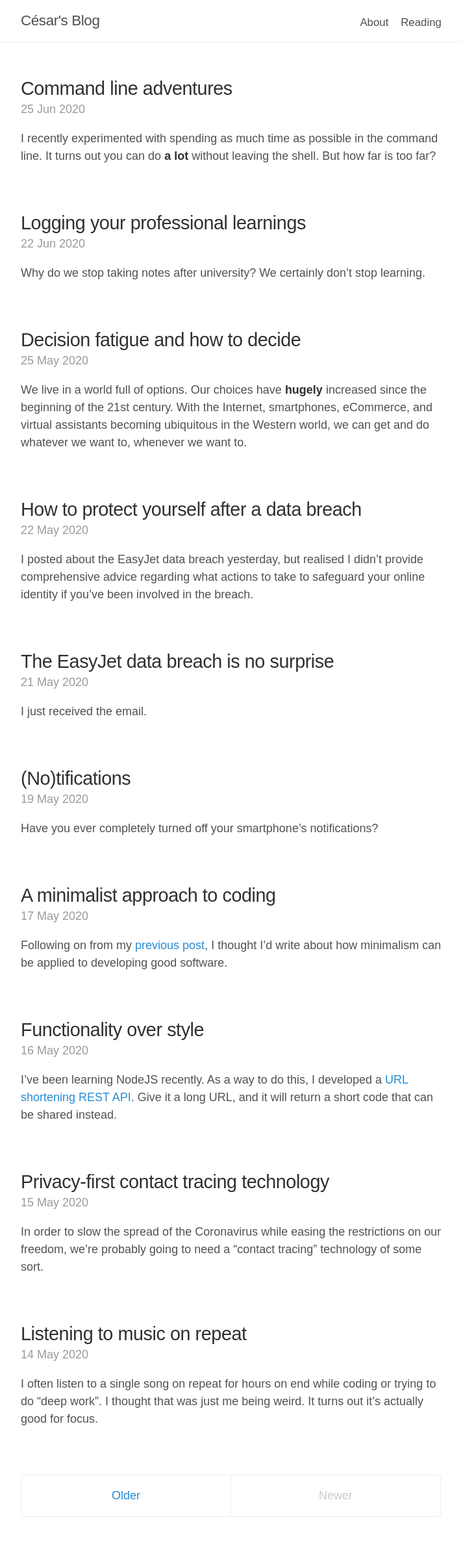
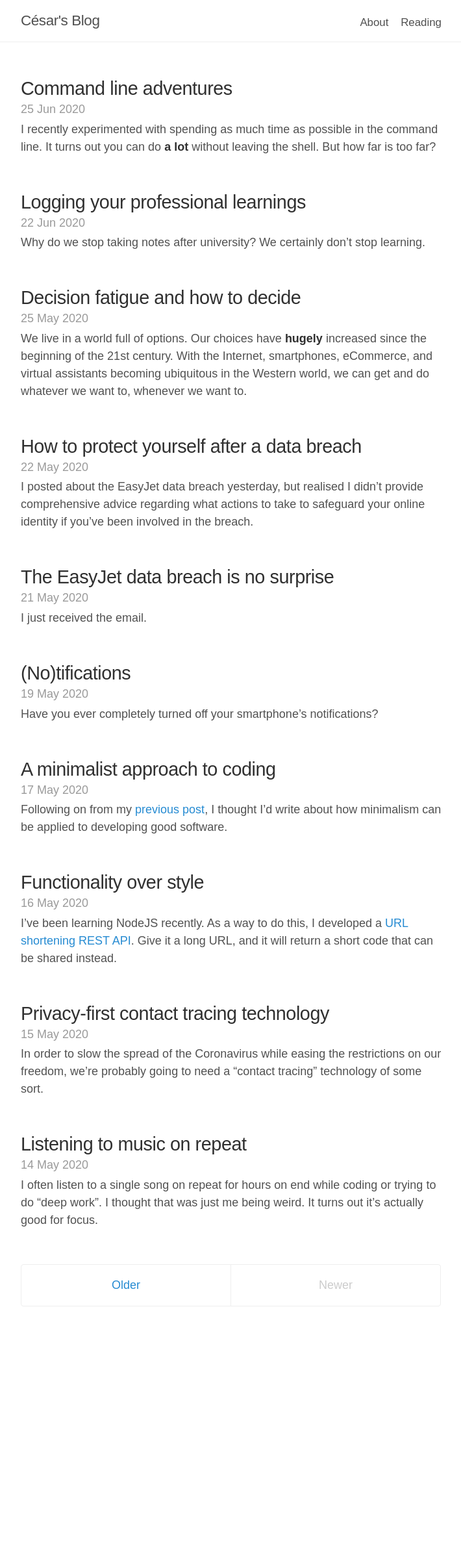
Before and after one commit to cesarferradas/ferrad.as, a Jekyll site: the page built from index.html, in a window 1280 px wide. Shown: the whole page at 65% size, without its empty margins (284-994 px from the left). Built offline with Jekyll 4.4.1, drawn with Linux system fonts in a browser that asks for light colours; the list of posts is cut into pages by our own code; after the commit the page ends 2065 px from its top, so only the background shows below that.

Commit message:
change padding between articles

```diff
--- a/public/css/lanyon.css
+++ b/public/css/lanyon.css
@@ -107,7 +107,7 @@ h1, h2, h3, h4, h5, h6 {
 
 .page,
 .post {
-  margin-bottom: 4em;
+  margin-bottom: 3em;
 }
 
 /* Blog post or page title */
@@ -125,7 +125,7 @@ h1, h2, h3, h4, h5, h6 {
 .post-date {
   display: block;
   margin-top: -.5rem;
-  margin-bottom: 1rem;
+  margin-bottom: 0.2rem;
   color: #9a9a9a;
 }
 
--- a/public/css/poole.css
+++ b/public/css/poole.css
@@ -299,7 +299,7 @@ tbody tr:nth-child(odd) th {
 
 .page,
 .post {
-  margin-bottom: 4em;
+  margin-bottom: 3em;
 }
 
 /* Blog post or page title */
@@ -317,7 +317,7 @@ tbody tr:nth-child(odd) th {
 .post-date {
   display: block;
   margin-top: -.5rem;
-  margin-bottom: 1rem;
+  margin-bottom: 0.2rem;
   color: #9a9a9a;
 }
 
```
